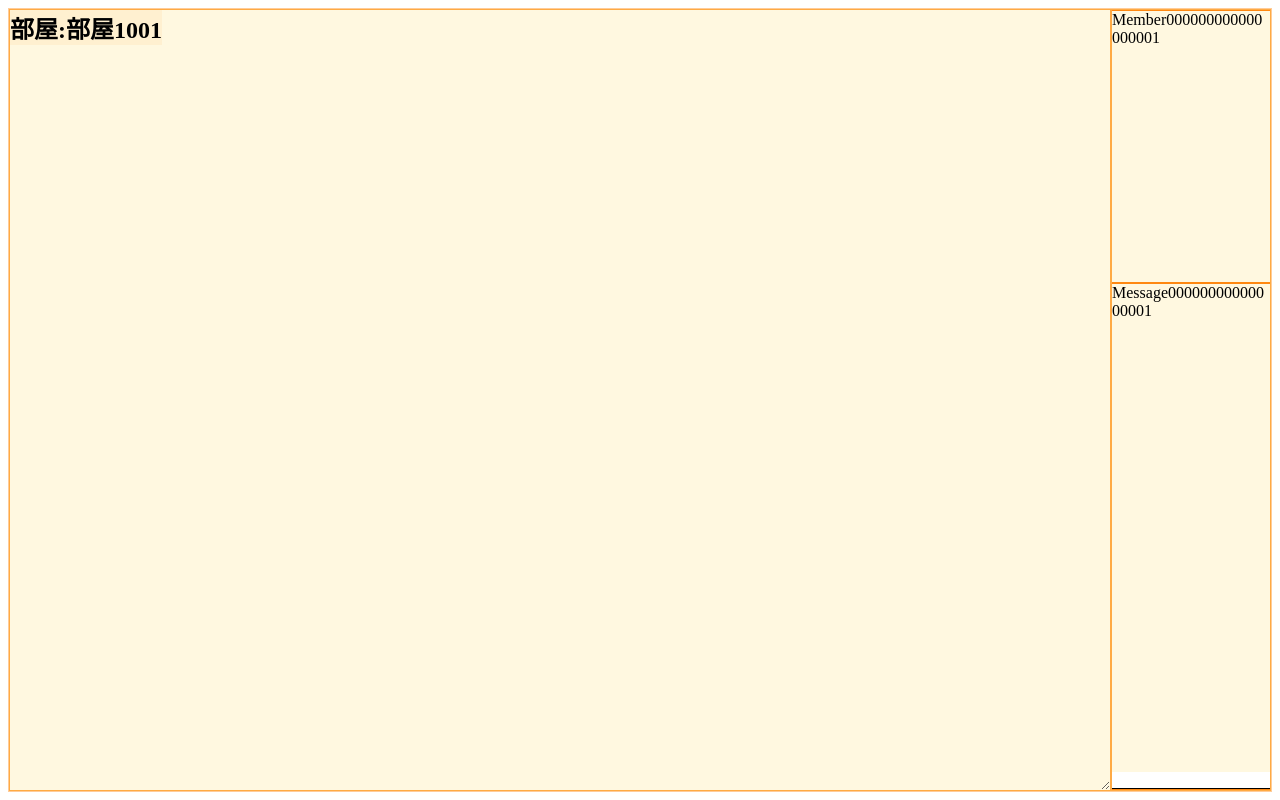
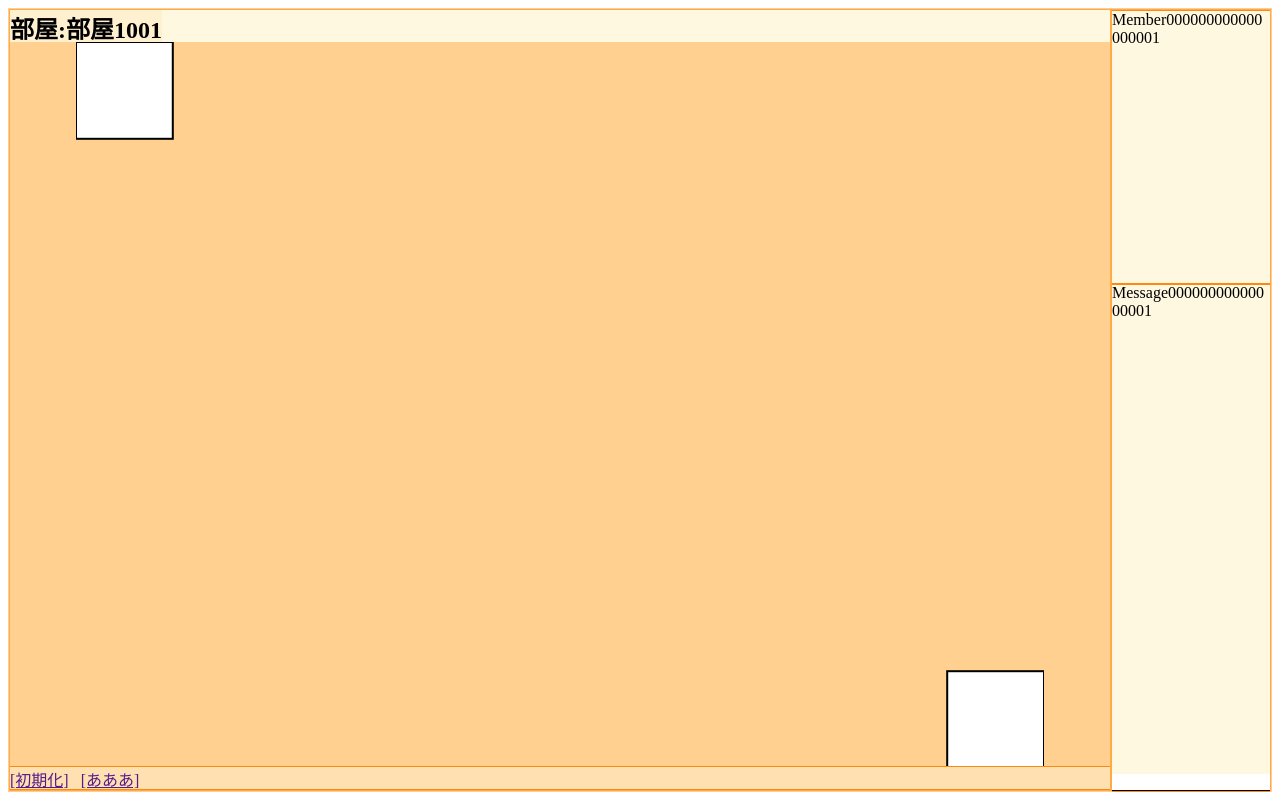
Before and after one commit to ktmizugaki/meisen, a website: page client/index.html in a window 1280 px wide. Drawn offline with nearby package versions, Linux system fonts and the light colour scheme.

Commit message:
ゲーム処理作成準備

```diff
--- a/client/css/main.css
+++ b/client/css/main.css
@@ -33,8 +33,6 @@ h2.name {
 div.content {
   position: absolute;
   left: 96px; top: 64px;
-  background: #ffd090;
-  background: #ffe0b0;
   background: #fff8e0;
 }
 div.centerize {
@@ -80,7 +78,7 @@ object.svg {
   position: absolute;
   border: 1px solid #ffaa44;
 }
-#room .border-box .border-box {
+#room .border-box > .border-box {
   position: absolute;
   border: 1px solid #ff8811;
   border-left: 0px; border-right: 0px;
@@ -98,30 +96,35 @@ object.svg {
 #room h2.name {
   left: 0; top: 0;
 }
+#room #canvas {
+  position: absolute;
+  left: 0px; top: 2em;
+  right: 0px; bottom: 1.4em;
+  background: #ffd090;
+}
+#room #room-control {
+  position: absolute;
+  width: 100%; height: 1.4em; bottom: 0;
+  background: #ffe0b0;
+}
 
 /********** room-right       **********/
 
-/****** room-right-top ********/
-#room #room-right-top {
-  position: relative;
+/****** room-name-list ********/
+#room #room-name-list {
+  position: absolute;
   width: 158px; height: 35%;
-}
-#room #room-name-list {
-  width: 158px;
-  top: 0; bottom: 0px;
+  left: 0; top: 0;
 }
 #room #room-name-list .member {
   word-break: break-all;
 }
 
-/****** room-right-bottom *****/
-#room #room-right-bottom {
-  position: relative;
+/****** chat-box      *****/
+#room #chat-box {
+  position: absolute;
   width: 158px; height: 65%;
-}
-#room #chat-box {
-  width: 158px;
-  top: 0; bottom: 0;
+  left: 0; top: 35%;
 }
 #room #chat {
   position: absolute;
--- a/client/index.html
+++ b/client/index.html
@@ -10,6 +10,7 @@
   <script type="text/javascript" src="js/lib/raphael.js"></script>
   <script type="text/javascript" src="js/lib/scale.raphael.js"></script>
   <script type="text/javascript" src="js/connection.js"></script>
+  <script type="text/javascript" src="js/meisen.js"></script>
   <script type="text/javascript" src="js/client.js"></script>
 </head>
 <body>
@@ -20,18 +21,18 @@
       <form id="form-login" action="none" method="get">
         名前：<input type="text" id="name-login" size="24" maxlength="16">
       </form>
-      <a href="" id="button-login">[ログイン]</a>
+      <a href="" id="button-login" class="button">[ログイン]</a>
       <div id="state-login">未接続</div>
     </div>
   </article>
   <article id="roomlist" class="fixed">
     <h2 class="name">ロビー</h2>
     <div class="content">
-      <div><a href="" id="button-newroom">[部屋作成]</a></div>
+      <div><a href="" id="button-newroom" class="button">[部屋作成]</a></div>
       <div style="height: 1.5em;"></div>
-      <div>部屋一覧&nbsp;<a href="" id="button-roomlist">[再読込]</a></div>
+      <div>部屋一覧&nbsp;<a href="" id="button-roomlist" class="button">[再読込]</a></div>
       <div id="list-room" class="vert-scroll">
-        <a href="" class="room" roomid="部屋1001">部屋1001</a>
+        <a href="" class="room button" roomid="部屋1001">部屋1001</a>
       </div>
     </div>
   </article>
@@ -39,15 +40,17 @@
     <div class="content">
       <div id="room-left" class="border-box">
         <h2 class="name">部屋:<span id="roomname">部屋1001</span></h2>
-        <div id="canvas" style="resize:both;overflow:scroll;width:100%;height:100%;"></div>
+        <div id="canvas"></div>
+        <div id="room-control" class="border-box">
+          <a href="" id="room-init" class="button">[初期化]</a>
+          &nbsp;
+          <a href="" id="room-aaa" class="button">[あああ]</a>
+        </div>
       </div>
       <div id="room-right" class="border-box">
-        <div id="room-right-top">
         <div id="room-name-list" class="vert-scroll border-box">
 <div class="member">Member000000000000000001</div>
         </div>
-        </div>
-        <div id="room-right-bottom">
         <div id="chat-box" class="border-box">
           <div id="chat" class="vert-scroll">
 <div class="message">Message00000000000000001</div>
@@ -58,7 +61,6 @@
         </div>
       </div>
     </div>
-    </div>
   </article>
 </body>
 </html>
--- a/client/js/client.js
+++ b/client/js/client.js
@@ -1,5 +1,6 @@
 var client = (function(){
   var client = {};
+  var meisen = new Meisen();
   client.paper = null;
   client.name = null;
   client.socket = null;
@@ -17,7 +18,14 @@ var client = (function(){
     console.log('init');
     client.setActive('#login');
     client.setActive('#room');
-    client.paper = new Raphael("canvas", 400, 300);
+    $(document).on('click', 'a.button', function(e) {
+      e.preventDefault();
+      return false;
+    });
+    $(document).on('submit', 'form', function(e) {
+      e.preventDefault();
+      return false;
+    });
     $('#form-login').submit(function() {
       client.connect();
       return false;
@@ -113,7 +121,7 @@ var client = (function(){
     var $div = $('#list-room');
     $div.empty();
     _.each(list, function(room) {
-      $div.append($('<a href="" class="room"></a>').attr('roomid', room).text(room));
+      $div.append($('<a href="" class="room button"></a>').attr('roomid', room).text(room));
     });
   };
   client.enter = function(roominfo) {
@@ -146,6 +154,7 @@ var client = (function(){
 
   $(document).ready(function(){
     client.init();
+    meisen.init();
   });
 
   return client;
--- a/client/js/meisen.js
+++ b/client/js/meisen.js
@@ -1,2 +1,28 @@
 function Meisen() {
+  this.canvas = null;
+  this.paper = null;
+  this.state = null;
 }
+Meisen.prototype.init = function() {
+  this.canvas = $('#canvas');
+  var width = this.canvas.width(), height = this.canvas.height();
+  this.paper = new ScaleRaphael('canvas', 480, 360);
+  $(window).resize(_.bind(this.onResize, this));
+  this.onResize();
+  this.test();
+};
+Meisen.prototype.onResize = function() {
+  var width = this.canvas.width(), height = this.canvas.height();
+  this.paper.changeSize(width, height, true, true);
+};
+Meisen.prototype.test = function() {
+  var el = this.paper.rect(0, 0, 48, 48);
+  el.attr({fill: "#fff"});
+  el.click(function(){
+    this.animate(Raphael.animation(
+      { x: this.attr("x")+12, y: this.attr("y")+4 },
+      100));
+  });
+  el = this.paper.rect(480-48, 360-48, 48, 48);
+  el.attr({fill: "#fff"});
+};
```
Also changed, not shown: client/js/lib/scale.raphael.js. Lines whose indentation alone changed are shown as unchanged.
